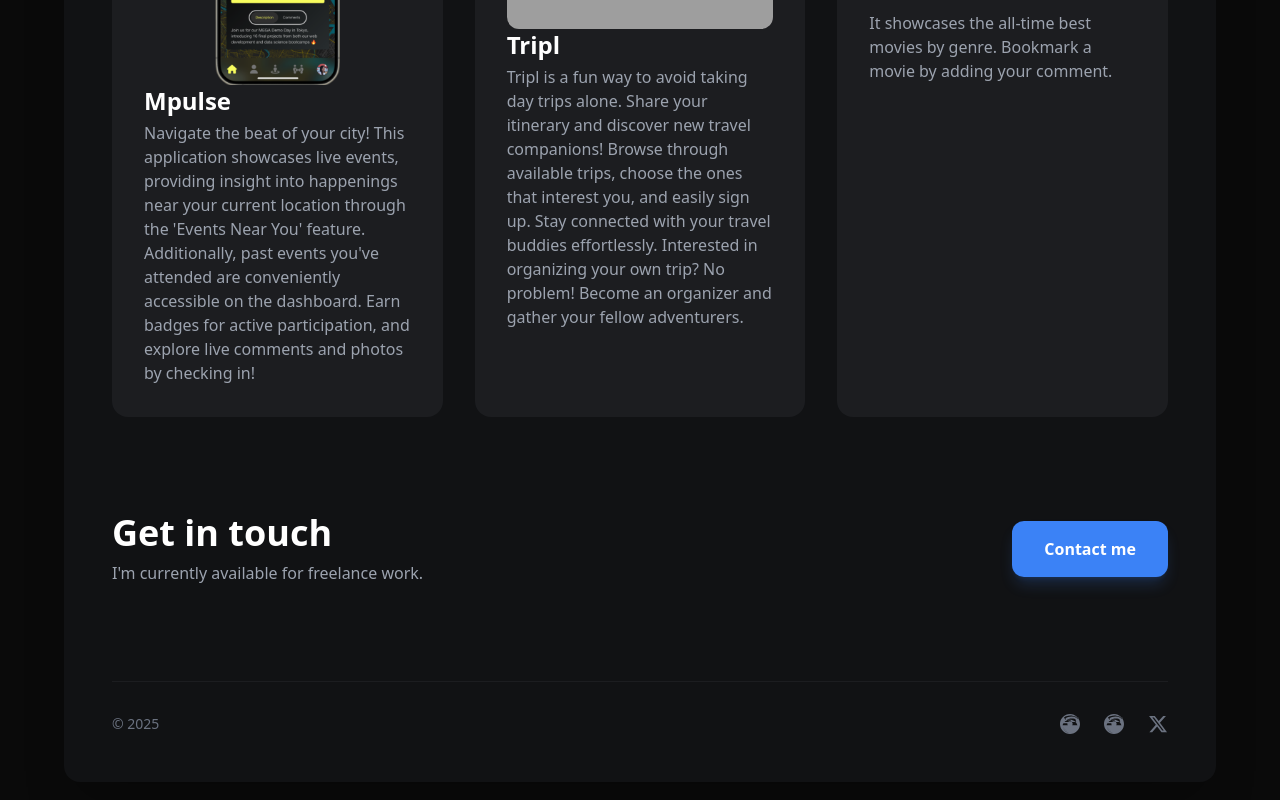
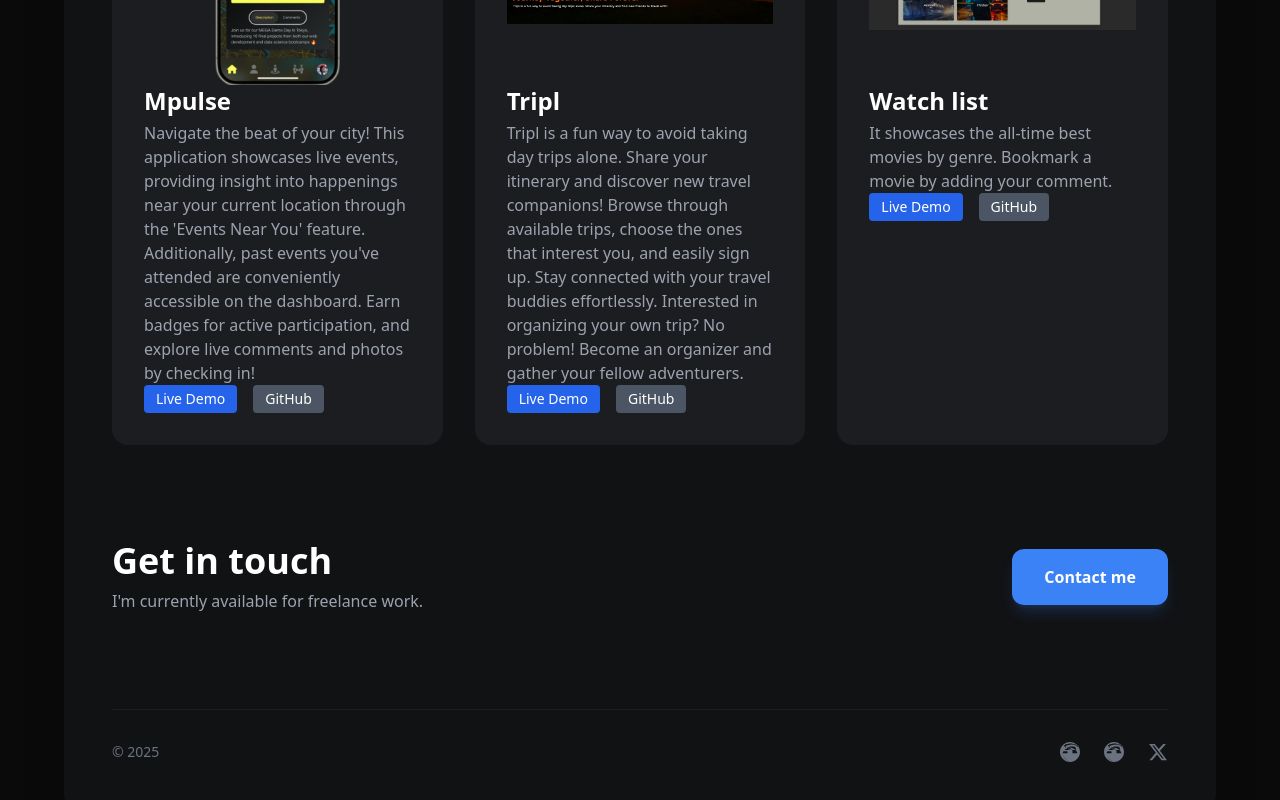
Before and after one commit to komegi1215/homepage, a React (Create React App) app in the folder frontend/: page / in a window 1280 px wide. Shown: the part 955-1755 px from the top of the page. Built offline with nearby package versions, Linux system fonts and the light colour scheme; grey boxes are pictures that could not be loaded.

Commit message:
Added route to about page and adjusted cards

```diff
--- a/frontend/package.json
+++ b/frontend/package.json
@@ -10,6 +10,7 @@
     "axios": "^1.8.2",
     "react": "^19.0.0",
     "react-dom": "^19.0.0",
+    "react-router-dom": "^7.8.2",
     "react-scripts": "5.0.1",
     "web-vitals": "^2.1.4"
   },
--- a/frontend/src/App.js
+++ b/frontend/src/App.js
@@ -1,12 +1,15 @@
+// App.js
+import React from 'react';
+import { BrowserRouter as Router, Routes, Route } from 'react-router-dom';
+
 import Header from './components/Header';
 import Hero from './components/Hero';
 import Projects from './components/Projects';
 import Contact from './components/Contact';
 import Footer from './components/Footer';
+import About from './pages/About'; // 👈 新しく作るAboutページ
 
-
-
-const App = () => {
+const Layout = () => {
   return (
     <div className="min-h-screen bg-[#0A0A0A] text-gray-200 font-sans flex items-center justify-center p-4 sm:p-6 md:p-8">
       <div className="w-full max-w-6xl mx-auto bg-[#111214] rounded-2xl shadow-2xl shadow-black/30 overflow-hidden">
@@ -22,4 +25,15 @@ const App = () => {
   );
 };
 
+const App = () => {
+  return (
+    <Router>
+      <Routes>
+        <Route path="/" element={<Layout />} />
+        <Route path="/about" element={<About />} />
+      </Routes>
+    </Router>
+  );
+};
+
 export default App;
--- a/frontend/src/components/ProjectCard.js
+++ b/frontend/src/components/ProjectCard.js
@@ -1,12 +1,34 @@
 import React from 'react';
 
-/** @param {{ title: string, description: string,  image: string, imageStyle: string }} props */
-const ProjectCard = ({ title, description, image, imageStyle }) => {
+/** @param {{ title: string, description: string,  image: string, github: string, demo: string, imageStyle: string }} props */
+const ProjectCard = ({ title, description, image, github, demo, imageStyle }) => {
   return (
     <div className="bg-[#1C1D20] p-8 rounded-2xl hover:bg-[#2A2B2F] transition-colors duration-300 cursor-pointer">
-      <img src={image} alt={title} className="w-full max-h-64 object-contain rounded-xl mx-auto"/>
+      <img src={image} alt={title} className="w-full h-64 max-h-64 object-contain rounded-xl mx-auto "/>
       <h3 className="text-2xl font-semibold text-white mb-1">{title}</h3>
       <p className="text-gray-400">{description}</p>
+      <div className="flex space-x-4">
+        {demo && (
+          <a
+            href={demo}
+            target="_blank"
+            rel="noopener noreferrer"
+            className="bg-blue-600 text-white px-3 py-1 rounded hover:bg-blue-700 transition text-sm"
+          >
+            Live Demo
+          </a>
+        )}
+        {github && (
+          <a
+            href={github}
+            target="_blank"
+            rel="noopener noreferrer"
+            className="bg-gray-600 text-white px-3 py-1 rounded hover:bg-gray-700 transition text-sm"
+          >
+            GitHub
+          </a>
+        )}
+      </div>
     </div>
   );
 };
--- a/frontend/src/components/Projects.js
+++ b/frontend/src/components/Projects.js
@@ -4,9 +4,17 @@ import ProjectCard from './ProjectCard';
 const projectsData = [
   { title: 'Mpulse',
     description: "Navigate the beat of your city! This application showcases live events, providing insight into happenings near your current location through the 'Events Near You' feature. Additionally, past events you've attended are conveniently accessible on the dashboard. Earn badges for active participation, and explore live comments and photos by checking in!",
-    image: 'mpulse_2.png' },
-  { title: 'Tripl',   description: 'Tripl is a fun way to avoid taking day trips alone. Share your itinerary and discover new travel companions! Browse through available trips, choose the ones that interest you, and easily sign up. Stay connected with your travel buddies effortlessly. Interested in organizing your own trip? No problem! Become an organizer and gather your fellow adventurers.', image: 'tripl.png' },
-  { title: 'Watch list', description: 'It showcases the all-time best movies by genre. Bookmark a movie by adding your comment.', image: 'watchlist.png' },
+    image: 'mpulse_2.png',
+    github: 'https://github.com/komegi1215/mpulse',
+    demo: 'https://www.m-pulse.live/'},
+  { title: 'Tripl',   description: 'Tripl is a fun way to avoid taking day trips alone. Share your itinerary and discover new travel companions! Browse through available trips, choose the ones that interest you, and easily sign up. Stay connected with your travel buddies effortlessly. Interested in organizing your own trip? No problem! Become an organizer and gather your fellow adventurers.',
+    image: 'tripl.png',
+    github: 'https://github.com/komegi1215/Tripl',
+    demo: 'https://tripl-komegi1215-c3f7a7733216.herokuapp.com/'},
+  { title: 'Watch list', description: 'It showcases the all-time best movies by genre. Bookmark a movie by adding your comment.',
+    github: 'https://github.com/komegi1215/rails-watch-list',
+    image: 'watchlist.png',
+    demo: 'https://watch-list-mmh-dbd2a9784759.herokuapp.com/lists'},
 ];
 
 const Projects = () => {
@@ -14,7 +22,7 @@ const Projects = () => {
     <section id="work">
       <div className="grid grid-cols-1 md:grid-cols-3 gap-8">
         {projectsData.map((p, i) => (
-          <ProjectCard key={i} title={p.title} description={p.description} image={p.image}
+          <ProjectCard key={i} title={p.title} description={p.description} image={p.image} github={p.github} demo={p.demo}
           imageStyle={p.title === "Mpulse" ? "object-cover aspect-[4/3]" : "object-contain h-48"}/>
         ))}
       </div>
```
Also changed, not shown: frontend/public/tripl.png (added), frontend/src/pages/About.js (added), 1 other file (tests, documents, lock files or other folders).
